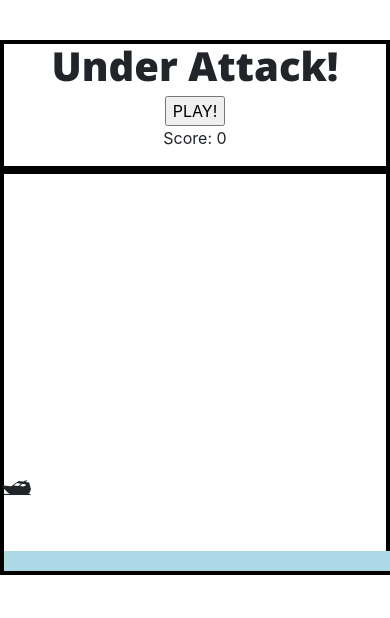
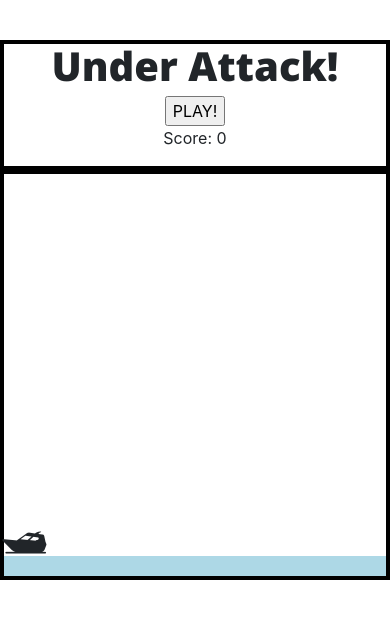
Before and after one commit to geralle/q1-project, a website: page index.html in a window 390 px wide. Drawn offline with nearby package versions, Linux system fonts and the light colour scheme.

Commit message:
end of session wednesday

```diff
--- a/api.js
+++ b/api.js
@@ -1,7 +1,6 @@
 var scoreSrc = window.location.href
 var regex = /=(.+)/;
 var userScoreArr = regex.exec(scoreSrc);
-console.log(userScoreArr)
 if(userScoreArr===null){
   userScore = 0
 }else{
--- a/app.js
+++ b/app.js
@@ -87,3 +87,7 @@ function gameOver(){
   clearInterval(gameInterval)
   window.open('scoreboard.html?a='+userScore,"_self")
 }
+
+window.setInterval(function() {
+
+}, 100);
--- a/css/style.css
+++ b/css/style.css
@@ -20,7 +20,7 @@
   justify-content: center; }
 
 #gameboard {
-  height: 450px;
+  height: 410px;
   display: flex;
   flex-direction: column; }
 
@@ -29,9 +29,6 @@
     top: -2%; }
   to {
     top: 95%; } }
-
-#player-container {
-  height: 50px; }
 
 /*#usr{
   margin: -20px 0 0 0;
@@ -45,9 +42,11 @@
 
 #game-floor {
   height: 20px;
-  width: 99.3%;
+  width: 99%;
   background-color: lightblue;
-  margin: -47px 0 0 4px; }
+  margin: -24px 4px 0 4px;
+  display: flex;
+  flex-grow: 1; }
 
 @media (max-width: 770px) {
   .desktop {
@@ -55,8 +54,8 @@
 
 @media (max-width: 770px) {
   #usr {
-    margin: -112px 0 0 0;
-    font-size: 30px; } }
+    margin: -75px 0 0 0;
+    font-size: 45px; } }
 
 /*LEADERBOARD*/
 #high-scores {
--- a/scss/style.css
+++ b/scss/style.css
@@ -24,7 +24,7 @@
 }
 
 #gameboard{
-  height: 450px;
+  height: 410px;
   display: flex;
   flex-direction: column;
 }
@@ -37,10 +37,6 @@
     to {
         top: 95%;
     }
-}
-
-#player-container {
-  height: 50px;
 }
 
 /*#usr{
@@ -57,9 +53,11 @@
 
 #game-floor{
   height: 20px;
-  width: 99.3%;
+  width: 99%;
   background-color: lightblue;
-  margin: -47px 0 0 4px;
+  margin: -24px 4px 0 4px;
+  display: flex;
+  flex-grow: 1;
 }
 
 $mobile: " (max-width: 770px)";
@@ -71,8 +69,8 @@ $mobile: " (max-width: 770px)";
 
 @media #{$mobile} {
   #usr{
-    margin: -112px 0 0 0;
-    font-size: 30px;
+    margin: -75px 0 0 0;
+    font-size: 45px;
   }
 }
 
```
